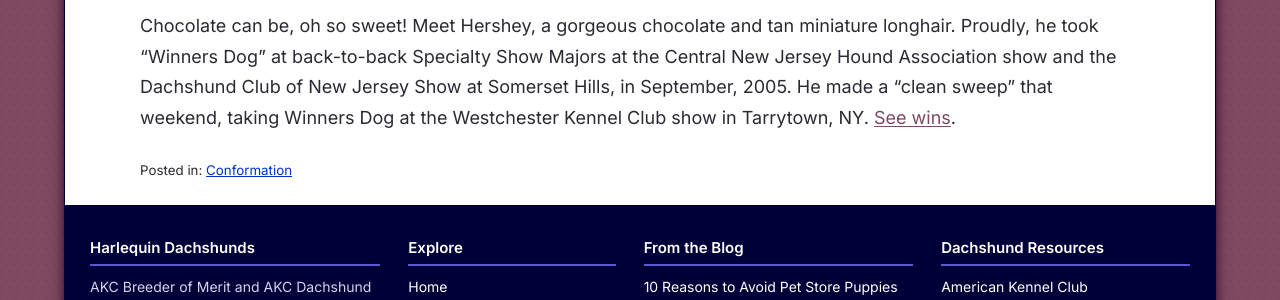
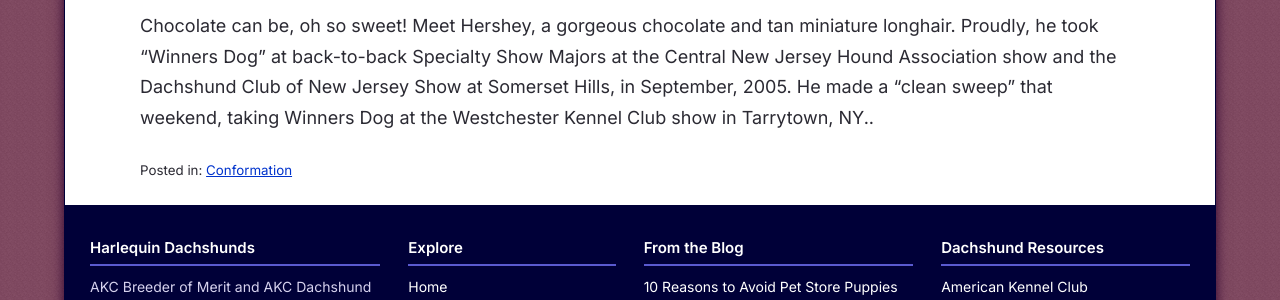
Before and after one commit to louisliberty/harlequin-dachshunds, a Jekyll site: the page built from _posts/2014-09-02-ch-saytar-s-hershey-kiss.html, in a window 1280 px wide. Shown: the part 558-858 px from the top of the page. Built offline with Jekyll 4.4.1, drawn with Linux system fonts in a browser that asks for light colours.

Commit message:
Remove dead Infodog link (Hershey); update club/OFA/TDI/AKC links to current https addresses
Co-Authored-By: Claude Opus 5.5 <noreply@anthropic.com>
Claude-Session: https://claude.ai/code/session_01TAfJqWrpFTn7GBn9jW8hNF

```diff
--- a/_posts/2014-09-02-ch-saytar-s-hershey-kiss.html
+++ b/_posts/2014-09-02-ch-saytar-s-hershey-kiss.html
@@ -7,4 +7,4 @@ description: "Chocolate can be, oh so sweet! Meet Hershey, a gorgeous chocolate
 permalink: /ch-saytars-hershey-kiss-ml-hershey/
 ---
 <p><picture><source type="image/webp" srcset="/assets/img-sizes/dogs/hershey/hershey-winner-480.webp 480w, /assets/img-sizes/dogs/hershey/hershey-winner-658.webp 658w" sizes="(max-width: 600px) 92vw, min(658px, 92vw, 1000px)"><img fetchpriority="high" loading="eager" alt="hershey winner" class="aligncenter size-full wp-image-139" height="286" src="/assets/images/dogs/hershey/hershey-winner.jpg" width="658"/></picture><br/>
-Chocolate can be, oh so sweet! Meet Hershey, a gorgeous chocolate and tan miniature longhair. Proudly, he took “Winners Dog” at back-to-back Specialty Show Majors at the Central New Jersey Hound Association show and the Dachshund Club of New Jersey Show at Somerset Hills, in September, 2005. He made a “clean sweep” that weekend, taking Winners Dog at the Westchester Kennel Club show in Tarrytown, NY. <a href="http://www.infodog.com/my/dogpage.htm?akc=HP%2003120601"> See wins</a>.</p>
+Chocolate can be, oh so sweet! Meet Hershey, a gorgeous chocolate and tan miniature longhair. Proudly, he took “Winners Dog” at back-to-back Specialty Show Majors at the Central New Jersey Hound Association show and the Dachshund Club of New Jersey Show at Somerset Hills, in September, 2005. He made a “clean sweep” that weekend, taking Winners Dog at the Westchester Kennel Club show in Tarrytown, NY..</p>
--- a/about-us.html
+++ b/about-us.html
@@ -15,11 +15,11 @@ description: "Chocolate is so sweet! To know us is to love us! The dictionary de
 <address><em>To know us is to love us!</em> The dictionary defines “harlequin” as “clown-like” or “comical”, a definition that suits our miniature dachshunds well. Thus, our kennel name, <em><strong>Harlequin Dachshunds</strong></em>.</address>
 </blockquote>
 <p><picture><source type="image/webp" srcset="/assets/img-sizes/site/about-4-dachshunds-250.webp 250w" sizes="(max-width: 600px) 92vw, min(250px, 92vw, 1000px)"><img loading="lazy" decoding="async" alt="four dachshunds" class="alignright wp-image-71" height="165" src="/assets/images/site/about-4-dachshunds.jpg" width="250"/></picture> A typical day will include one of the dogs racing around the room, gleefully squeaking a toy in her mouth, while another one, tail-waggingly (is that a word?), jumps onto my lap to give my face a “bath.” Sometimes I’ll be working on the floor, for example, wrapping a present. Inevitably there will be a dachshund in the midst of the bows, tape and wrapping paper offering to “help” with the project. As a rule, our dachshunds are high-spirited and good-natured. Because they are also food-motivated, they are easily taught obedience behavior and fun tricks too!</p>
-<p><picture><source type="image/webp" srcset="/assets/img-sizes/site/about-1-dachshund-250.webp 250w" sizes="(max-width: 600px) 92vw, min(250px, 92vw, 1000px)"><img loading="lazy" decoding="async" alt="dachshund" class="alignleft size-full wp-image-70" height="185" src="/assets/images/site/about-1-dachshund.jpg" width="250"/></picture> Several of our dachshunds have been certified by <a href="http://www.tdi-dog.org/">Therapy Dogs International</a> as therapy dogs. Not only are these dogs well-behaved for petting and handling, but we have successfully presented elementary school and senior day care assemblies, using their skills from agility and obedience to thrill our audiences! Our doxies have also enjoyed participating with children in “Paws to Read” programs offered at local public libraries.</p>
-<p>We take great pride in the dogs that we own and show. Not only do our dachshunds successfully compete in <a href="http://www.akc.org/">AKC</a> conformation shows and performance events, but they are also our beloved house pets. We purposely keep the number of dogs in our kennel to a manageable number, so that each dog is personally trained and becomes a part of our family. When breeding, we strive for miniature longhaired dachshunds that are closest to the <a href="http://www.akc.org/">AKC</a> standard for the breed, while at the same time focusing on their intelligence and temperament.</p>
+<p><picture><source type="image/webp" srcset="/assets/img-sizes/site/about-1-dachshund-250.webp 250w" sizes="(max-width: 600px) 92vw, min(250px, 92vw, 1000px)"><img loading="lazy" decoding="async" alt="dachshund" class="alignleft size-full wp-image-70" height="185" src="/assets/images/site/about-1-dachshund.jpg" width="250"/></picture> Several of our dachshunds have been certified by <a href="https://www.tdi-dog.org/">Therapy Dogs International</a> as therapy dogs. Not only are these dogs well-behaved for petting and handling, but we have successfully presented elementary school and senior day care assemblies, using their skills from agility and obedience to thrill our audiences! Our doxies have also enjoyed participating with children in “Paws to Read” programs offered at local public libraries.</p>
+<p>We take great pride in the dogs that we own and show. Not only do our dachshunds successfully compete in <a href="https://www.akc.org/">AKC</a> conformation shows and performance events, but they are also our beloved house pets. We purposely keep the number of dogs in our kennel to a manageable number, so that each dog is personally trained and becomes a part of our family. When breeding, we strive for miniature longhaired dachshunds that are closest to the <a href="https://www.akc.org/">AKC</a> standard for the breed, while at the same time focusing on their intelligence and temperament.</p>
 <p><picture><source type="image/webp" srcset="/assets/img-sizes/site/about-5-250.webp 250w" sizes="(max-width: 600px) 92vw, min(250px, 92vw, 1000px)"><img loading="lazy" decoding="async" alt="about Harlequin Dachshunds" class="alignright size-full wp-image-165" height="200" src="/assets/images/site/about-5.jpg" width="250"/></picture>We have had dachshunds in our lives for more than 30 years; we have been breeding, training and showing our dachshunds in performance events and AKC conformation competitions for over 16 years.</p>
 <p>Our puppies are raised in our bedroom until they are ready to leave their mother (about 11 weeks old.) In this way, we have the opportunity to play with them frequently and they become accustomed to regular interaction with people.</p>
-<p>Because knowledge and information about the breed is important, we are active members of a number of AKC all-breed and dachshund specialty clubs. Our memberships include <a href="http://dachshund-dca.org/">Dachshund Club of America</a> (DCA), an AKC national specialty club, as well as the Dachshund Club of New Jersey (a branch club of DCA); <a href="http://dachshund-nmdc.org/">National Miniature Dachshund Club</a> (NMDC), a national club which is exclusive to owners of miniature dachshunds; Burlington County Kennel Club, a local all-breed club, where we sit on the board of directors, and a local AKC performance/training club, Bayshore Companion Dog Club.</p>
+<p>Because knowledge and information about the breed is important, we are active members of a number of AKC all-breed and dachshund specialty clubs. Our memberships include <a href="https://www.dachshundclubofamerica.org/">Dachshund Club of America</a> (DCA), an AKC national specialty club, as well as the Dachshund Club of New Jersey (a branch club of DCA); <a href="https://www.nmdcdachshund.org/">National Miniature Dachshund Club</a> (NMDC), a national club which is exclusive to owners of miniature dachshunds; Burlington County Kennel Club, a local all-breed club, where we sit on the board of directors, and a local AKC performance/training club, Bayshore Companion Dog Club.</p>
 <p>Our home-based kennel is located in South Jersey, about 15-20 minutes southeast of Philadelphia, Pennsylvania. Please e-mail us if you are thinking about owning and loving your own miniature longhaired dachshund. We would be happy to chat with you about this delightful breed and to answer any questions.</p>
 <h2 class="about-heading">Meet Karen</h2>
 <ul class="about-highlights">
--- a/puppies.html
+++ b/puppies.html
@@ -99,5 +99,5 @@ description: "ALWAYS EXTRAORDINARY HEALTHY & HAPPY PUPPIES The puppies shown on
 <p> </p>
 <p><picture><source type="image/webp" srcset="/assets/img-sizes/site/divider-diamonds-434.webp 434w" sizes="(max-width: 600px) 92vw, min(434px, 92vw, 1000px)"><img loading="lazy" decoding="async" alt="divider diamonds" class="aligncenter size-full wp-image-100" height="46" src="/assets/images/site/divider-diamonds.jpg" width="434"/></picture></p>
 <p> </p>
-<p><center><a href="http://www.offa.org/"><img loading="lazy" decoding="async" alt="OFA – Orthopedic Foundation for Animals" width="200" height="113" src="/assets/images/puppies/offa.gif"/></a></center><em>Note: The puppies shown on this website have already been placed in loving forever homes. They are featured here to display the quality and appearance of puppies that we have bred in the past. We normally have one or two litters each year. When breeding, we strive for the best quality dogs possible in terms of temperament, disposition, and conformation. </em><em>All puppies are sold with full health guarantees. Puppies not intended for show are sold with “limited registration” and spay/neuter contracts. We will not ship our puppies anywhere.</em></p>
+<p><center><a href="https://ofa.org/"><img loading="lazy" decoding="async" alt="OFA – Orthopedic Foundation for Animals" width="200" height="113" src="/assets/images/puppies/offa.gif"/></a></center><em>Note: The puppies shown on this website have already been placed in loving forever homes. They are featured here to display the quality and appearance of puppies that we have bred in the past. We normally have one or two litters each year. When breeding, we strive for the best quality dogs possible in terms of temperament, disposition, and conformation. </em><em>All puppies are sold with full health guarantees. Puppies not intended for show are sold with “limited registration” and spay/neuter contracts. We will not ship our puppies anywhere.</em></p>
 </div>
```
